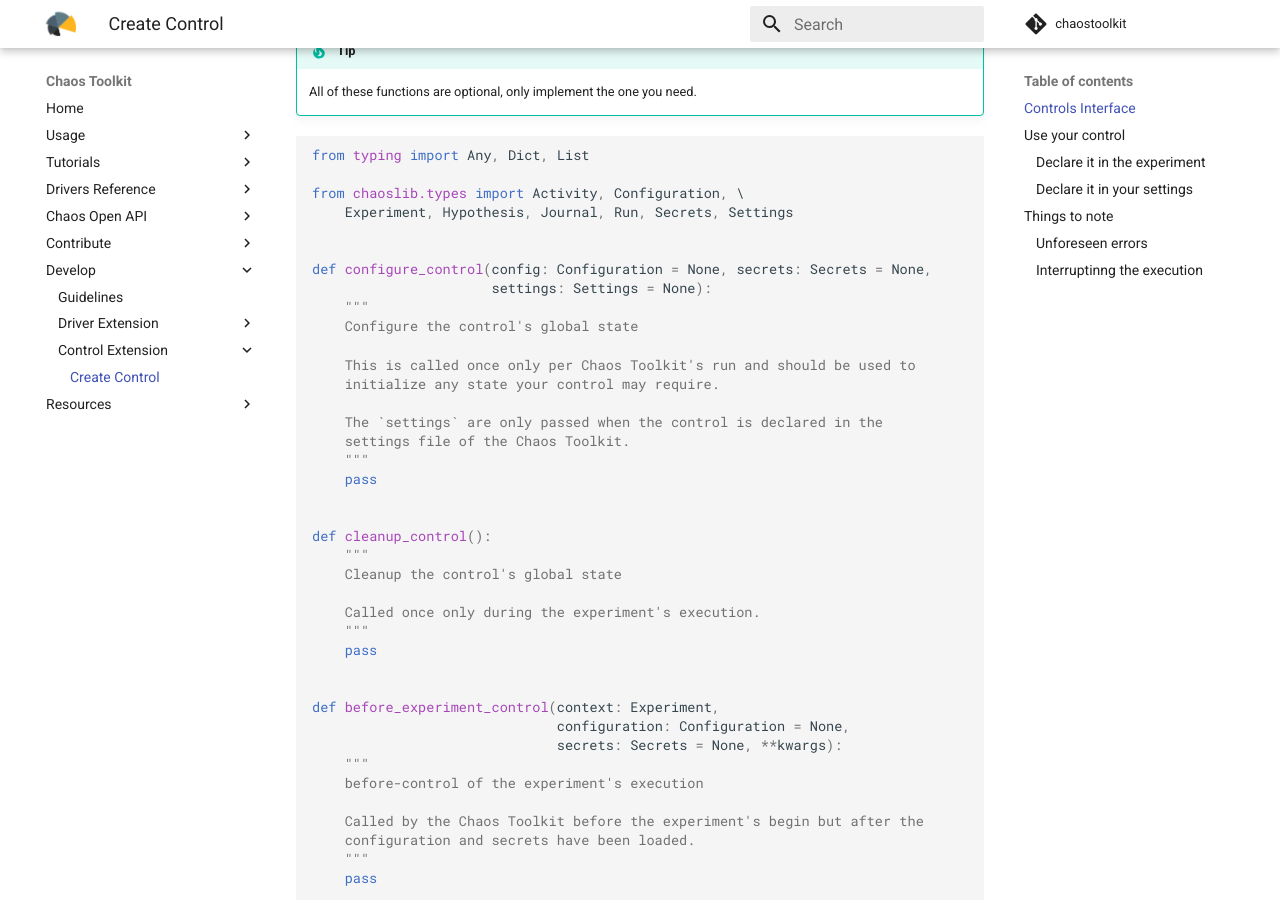
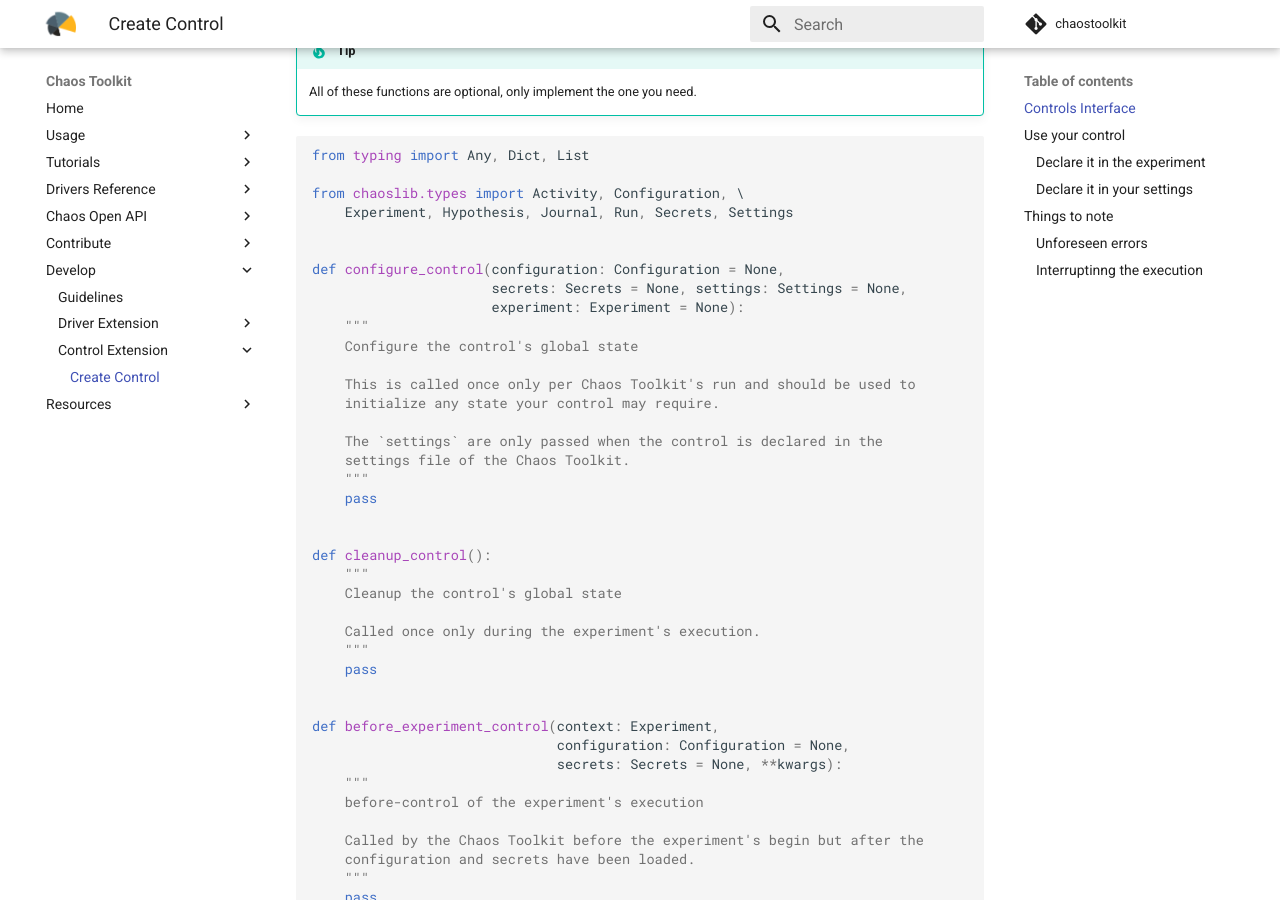
Before and after one commit to chaostoolkit/chaostoolkit-documentation, an MkDocs documentation site: the page built from sources/reference/extending/create-control-extension.md, in a window 1280 px wide and 900 px high, scrolled down 361 px. Built offline with MkDocs 1.6.1 and Material for MkDocs 9.7.7, drawn with Linux system fonts in a browser that asks for light colours; comment, search, counter and statistics services are not loaded.

Commit message:
Fix signature
Contributes to https://github.com/chaostoolkit/chaostoolkit-lib/issues/114

Signed-off-by: Sylvain Hellegouarch <sh@defuze.org>

```diff
--- a/sources/reference/extending/create-control-extension.md
+++ b/sources/reference/extending/create-control-extension.md
@@ -20,8 +20,9 @@ from chaoslib.types import Activity, Configuration, \
     Experiment, Hypothesis, Journal, Run, Secrets, Settings
 
 
-def configure_control(config: Configuration = None, secrets: Secrets = None,
-                      settings: Settings = None):
+def configure_control(configuration: Configuration = None,
+                      secrets: Secrets = None, settings: Settings = None,
+                      experiment: Experiment = None):
     """
     Configure the control's global state
 
```
